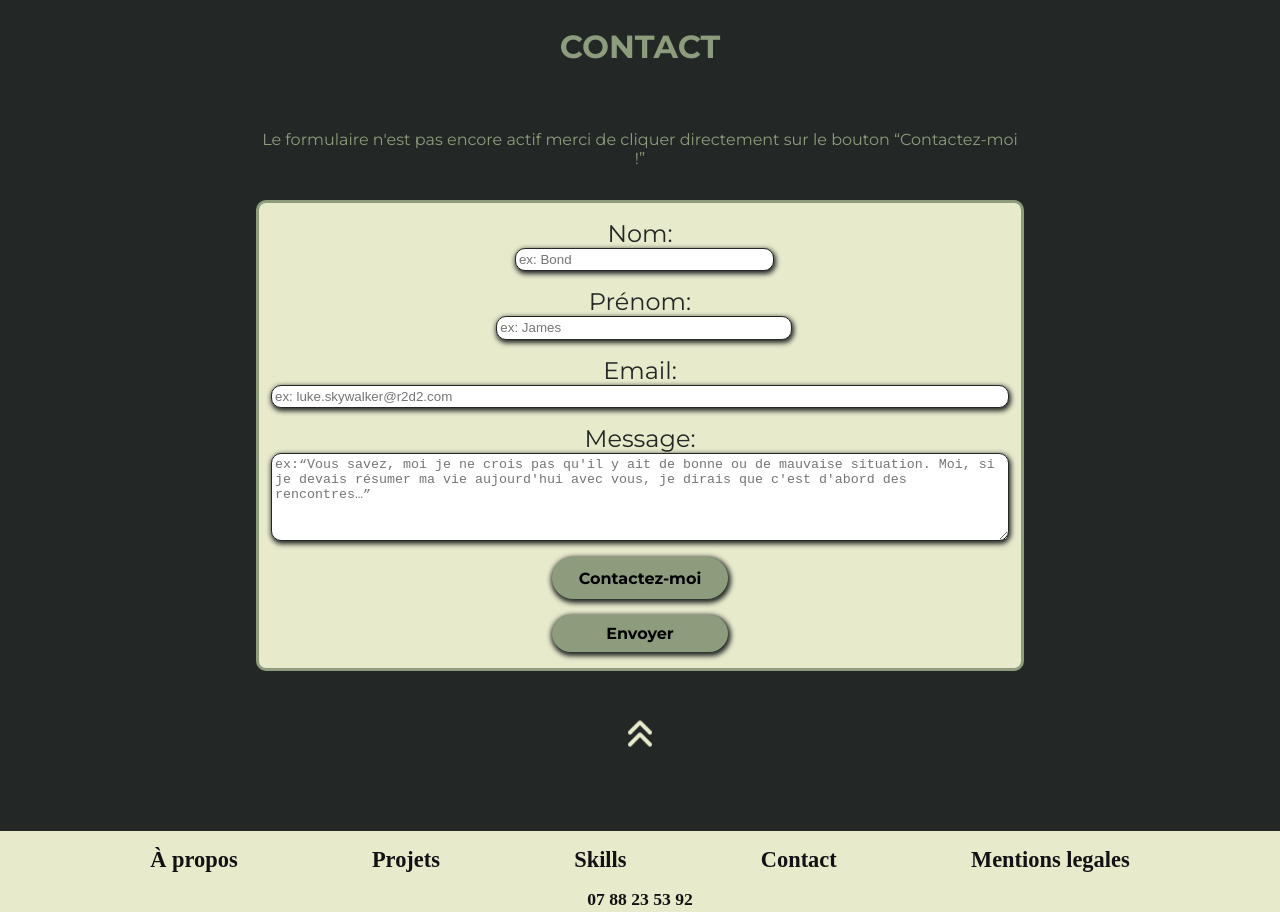
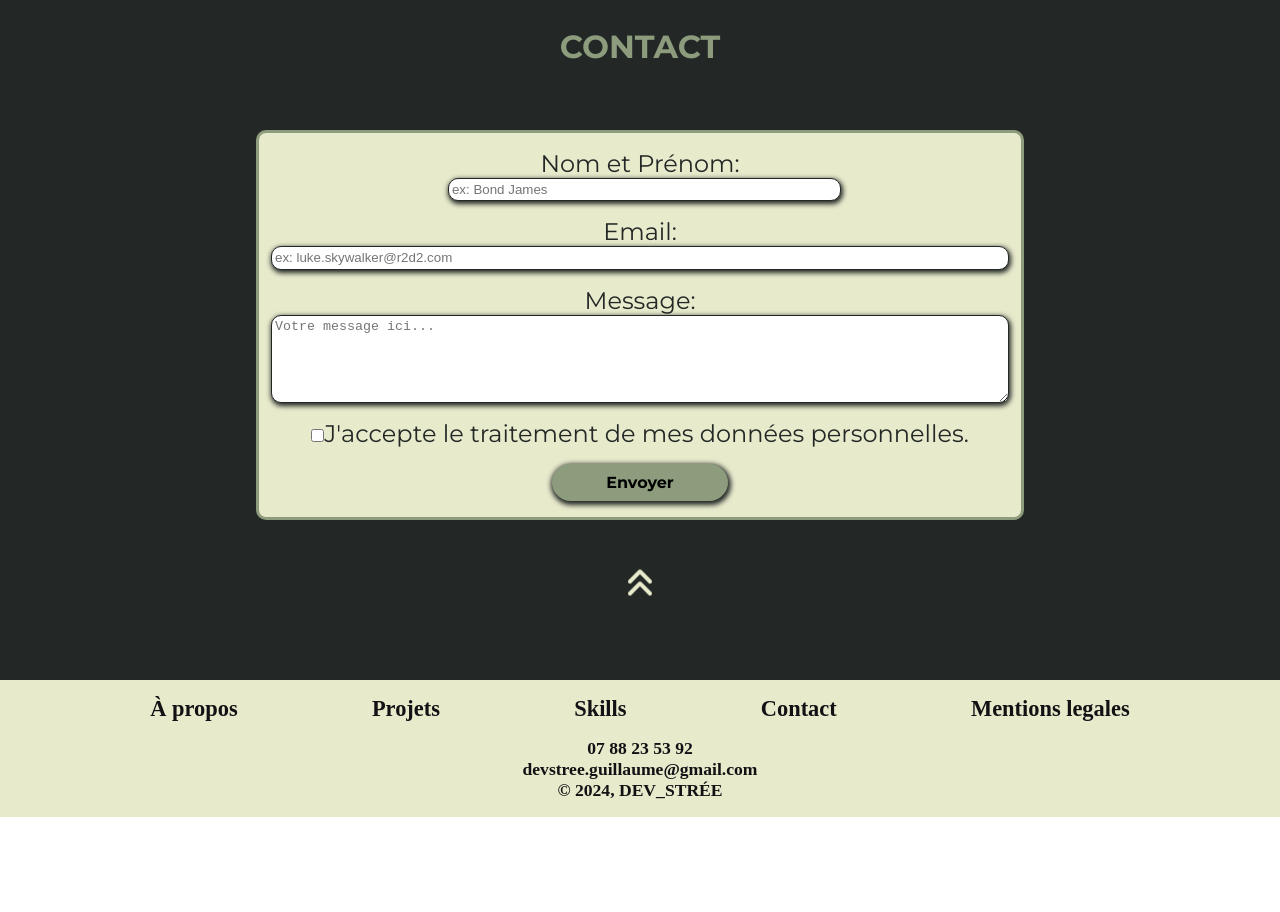
Before and after one commit to Guillaumedev69/portfolio, a React (Vite) app: page / in a window 1280 px wide. Shown: the part 5880-6792 px from the top of the page. After the commit the page ends 6697 px from the top, so only its background shows below. Built offline with nearby package versions, Linux system fonts and the light colour scheme; a web font is replaced by a local one.

Commit message:
mise ne ligne du form

```diff
--- a/package.json
+++ b/package.json
@@ -10,12 +10,14 @@
     "preview": "vite preview"
   },
   "dependencies": {
+    "@emailjs/browser": "^4.4.1",
     "@fortawesome/fontawesome-svg-core": "^6.5.2",
     "@fortawesome/free-brands-svg-icons": "^6.5.2",
     "@fortawesome/free-regular-svg-icons": "^6.5.2",
     "@fortawesome/free-solid-svg-icons": "^6.5.2",
     "@fortawesome/react-fontawesome": "^0.2.2",
     "axios": "^1.7.2",
+    "emailjs-com": "^3.2.0",
     "prop-types": "^15.8.1",
     "react": "^18.3.1",
     "react-dom": "^18.3.1",
--- a/src/components/FormContact.jsx
+++ b/src/components/FormContact.jsx
@@ -1,40 +1,70 @@
-import { useState } from "react";
+import { useRef, useState } from "react";
+import emailjs from "@emailjs/browser";
 import "../styles/FormContact.scss";
-import BtnContact from "./BtnContact";
+
 
 const ContactForm = () => {
   const [message, setMessage] = useState("");
+  const [isCheckboxChecked, setIsCheckboxChecked] = useState(false);
+  const form = useRef();
 
-  const handleSubmit = (e) => {
+  const handleCheckboxChange = (e) => {
+    setIsCheckboxChecked(e.target.checked);
+  };
+
+  const sendEmail = (e) => {
     e.preventDefault();
-    setMessage(
-      "Le formulaire n'est pas encore actif merci de me contacter via le bouton ci-dessus"
-    );
+
+    const email = e.target.user_email.value;
+
+    const emailRegex = /^[^\s@]+@[^\s@]+\.[^\s@]+$/;
+    if (!emailRegex.test(email)) {
+      setMessage("Veuillez entrer une adresse email valide.");
+      return;
+    }
+
+    if (!isCheckboxChecked) {
+      setMessage("Veuillez accepter le traitement des données personnelles.");
+      return;
+    }
+
+    emailjs
+      .sendForm(
+        "service_e12a3vx", // Remplace par ton Service ID
+        "template_vyop4an", // Remplace par ton Template ID
+        form.current,
+        { publicKey: "tr7BUK0QznFQoCsss" }
+      )
+      .then(
+        () => {
+          setMessage("Message envoyé avec succès !");
+          console.log("SUCCESS!");
+        },
+        (error) => {
+          setMessage("Une erreur s'est produite, veuillez réessayer.");
+          console.log("FAILED...", error.text);
+        }
+      );
+
+    e.target.reset();
   };
 
   return (
     <div className="waitForm">
-      <form method="post" className="formContact" onSubmit={handleSubmit}>
+      <form ref={form} className="formContact" onSubmit={sendEmail}>
         <div className="infoContainer">
           <div className="nameContainer">
             <div className="nameContainer__lastname">
-              <label htmlFor="lastname">Nom:</label>
+              <label htmlFor="lastname">Nom et Prénom:</label>
               <input
                 type="text"
                 id="lastname"
-                placeholder="ex: Bond"
+                placeholder="ex: Bond James"
                 name="user_name"
+                required
               />
             </div>
-            <div className="nameContainer__firstname">
-              <label htmlFor="firstname">Prénom:</label>
-              <input
-                type="text"
-                id="firstname"
-                placeholder="ex: James"
-                name="user_firstname"
-              />
-            </div>
+
           </div>
           <div className="infoContainer__email">
             <label htmlFor="email">Email:</label>
@@ -43,18 +73,30 @@ const ContactForm = () => {
               id="email"
               placeholder="ex: luke.skywalker@r2d2.com"
               name="user_email"
+              required
             />
           </div>
           <div className="infoContainer__msg">
             <label htmlFor="message">Message:</label>
             <textarea
               id="message"
-              placeholder="ex:“Vous savez, moi je ne crois pas qu'il y ait de bonne ou de mauvaise situation. Moi, si je devais résumer ma vie aujourd'hui avec vous, je dirais que c'est d'abord des rencontres…”"
+              placeholder="Votre message ici..."
               name="message"
+              required
             />
           </div>
         </div>
-        <BtnContact />
+        <div className="infoContainer__checkbox">
+          <input
+            type="checkbox"
+            id="acceptData"
+            checked={isCheckboxChecked}
+            onChange={handleCheckboxChange}
+          />
+          <label htmlFor="acceptData">
+            J&apos;accepte le traitement de mes données personnelles.
+          </label>
+        </div>
         <input type="submit" value="Envoyer" className="formContact__btn" />
       </form>
       {message && <p className="waitForm__formMessage">{message}</p>}
--- a/src/components/Main.jsx
+++ b/src/components/Main.jsx
@@ -79,10 +79,6 @@ const Main = () => {
       </section>
       <section className="sectionContact" id="contact">
         <h2 className="contactTitle">CONTACT</h2>
-        <p>
-          Le formulaire n&apos;est pas encore actif merci de cliquer directement
-          sur le bouton &ldquo;Contactez-moi !&rdquo;
-        </p>
         <ContactForm />
         <a href="#main">
           <FontAwesomeIcon className="iconA" icon={faAnglesUp} title="up" />
```
Also changed, not shown: 1 other file (tests, documents, lock files or other folders).
